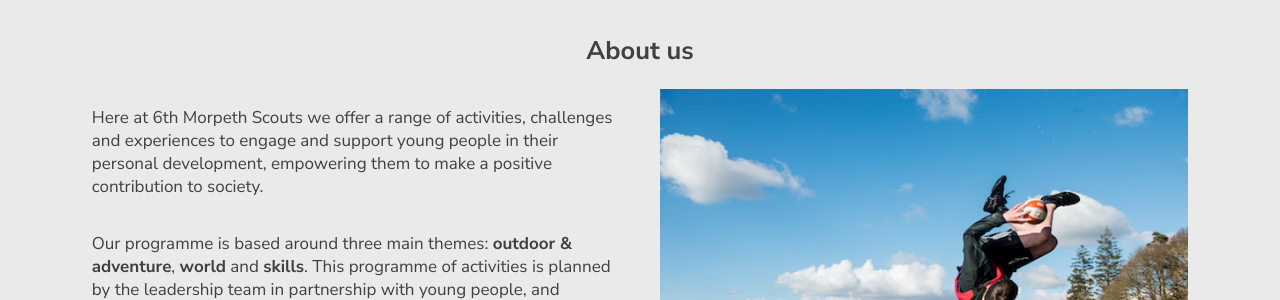
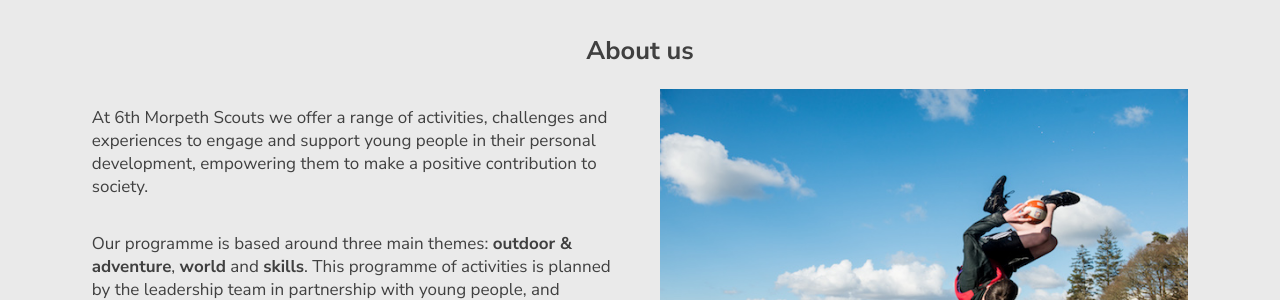
Before and after one commit to lizm696/6ms, a Jekyll site: the page built from index.md, in a window 1280 px wide. Shown: the part 825-1125 px from the top of the page. Built offline with Jekyll 4.4.1, drawn with Linux system fonts in a browser that asks for light colours; a script that is not in the unit is left out; comment, search, counter and statistics services are not loaded.

Commit message:
Update Pages “home”

```diff
--- a/_data/home.yml
+++ b/_data/home.yml
@@ -8,7 +8,7 @@ banner:
 intro:
   title: About us
   text: >-
-    Here at 6th Morpeth Scouts we offer a range of activities, challenges and
+    At 6th Morpeth Scouts we offer a range of activities, challenges and
     experiences to engage and support young people in their personal
     development, empowering them to make a positive contribution to society.
 
```
